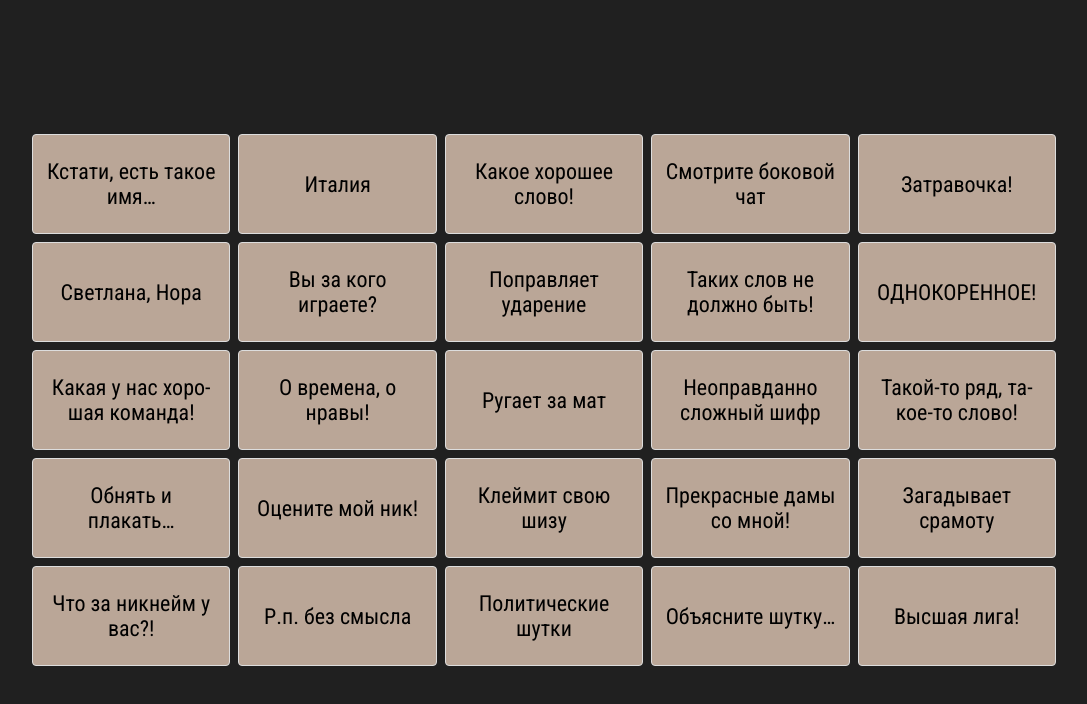
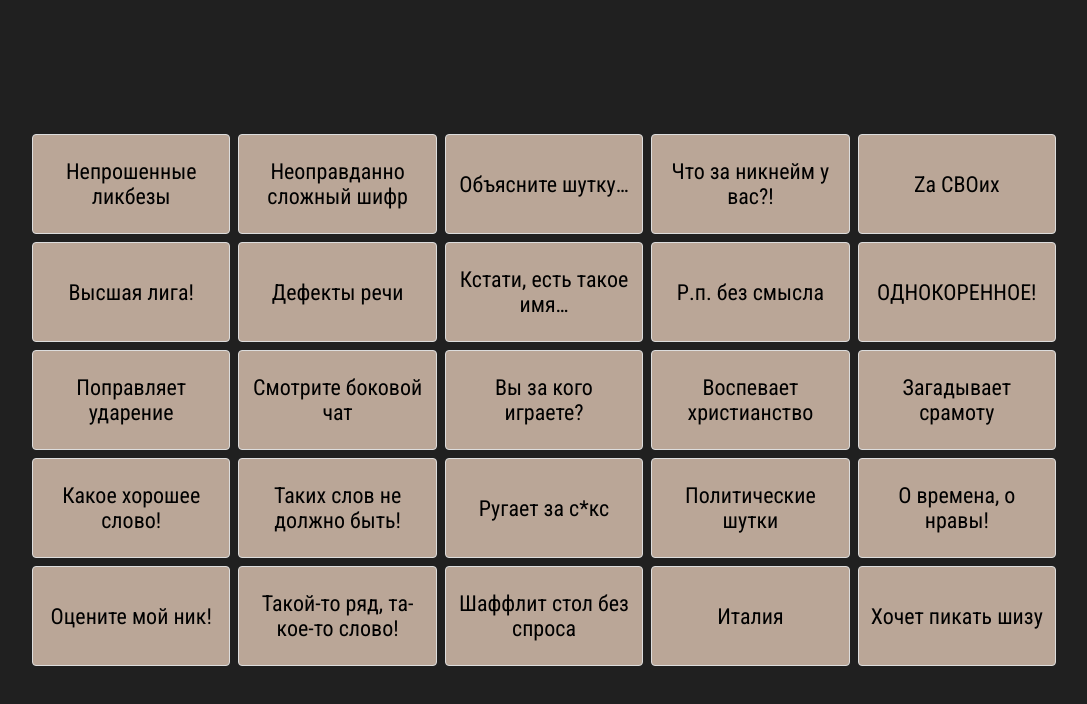
Before and after one commit to HemingErnestway/bingo, a React (Vite) app: page / in a window 1280 px wide. Shown: the top 704 px of the page, without its empty margins (96-1183 px from the left). Built offline with nearby package versions, Linux system fonts and the light colour scheme.

Commit message:
Add new phrases

```diff
--- a/bingo.json
+++ b/bingo.json
@@ -24,6 +24,13 @@
     "Прекрасные дамы со мной!",
     "ОДНОКОРЕННОЕ!",
     "Вы за кого играете?",
-    "Клеймит свою шизу"
+    "Шаффлит стол без спроса",
+    "Воспевает христианство",
+    "Zа СВОих",
+    "Дефекты речи",
+    "Тратит время мастера на пиздёж",
+    "Ругает за с*кс",
+    "Непрошенные ликбезы",
+    "Хочет пикать шизу"
   ]
 }
--- a/src/App.jsx
+++ b/src/App.jsx
@@ -71,7 +71,7 @@ export function App() {
       }
     }
 
-    const newPhrases = shuffle(bingo.phrases)
+    const newPhrases = shuffle(bingo.phrases).slice(0, 25)
 
     const reshapedPhrases = newPhrases.map(
       phrase => ({
```
